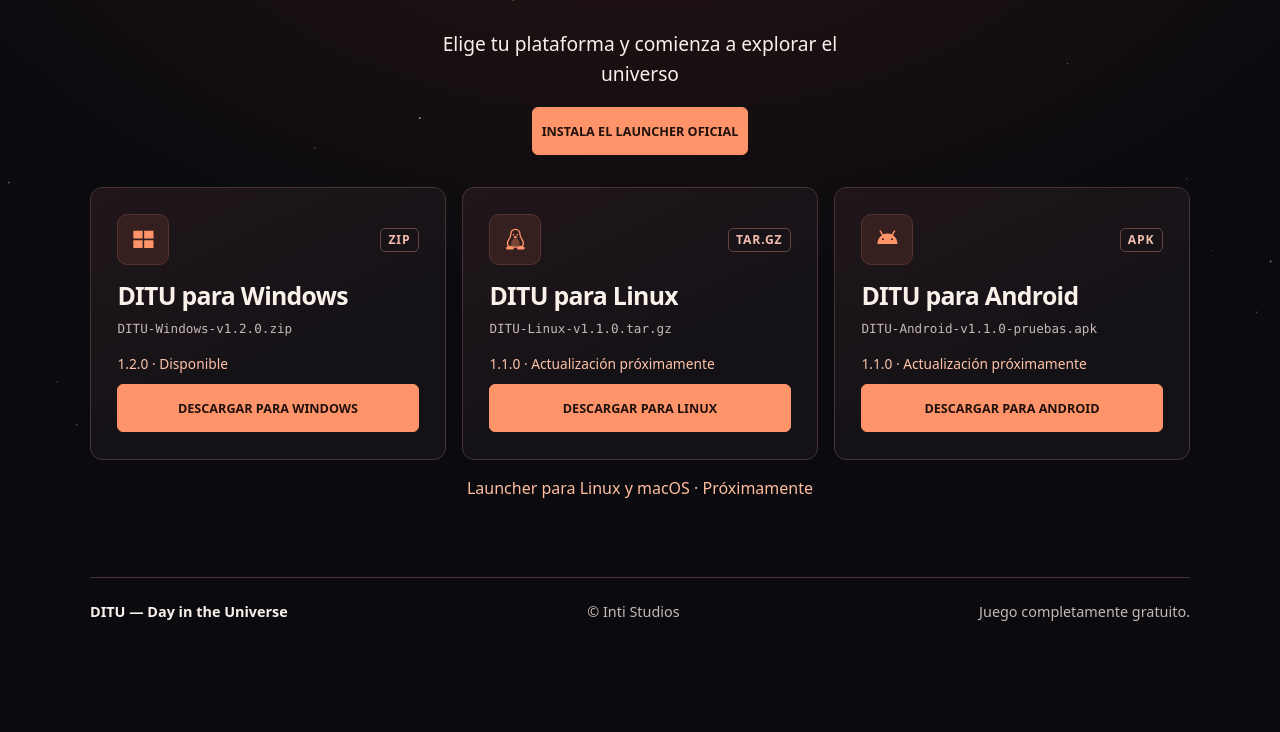
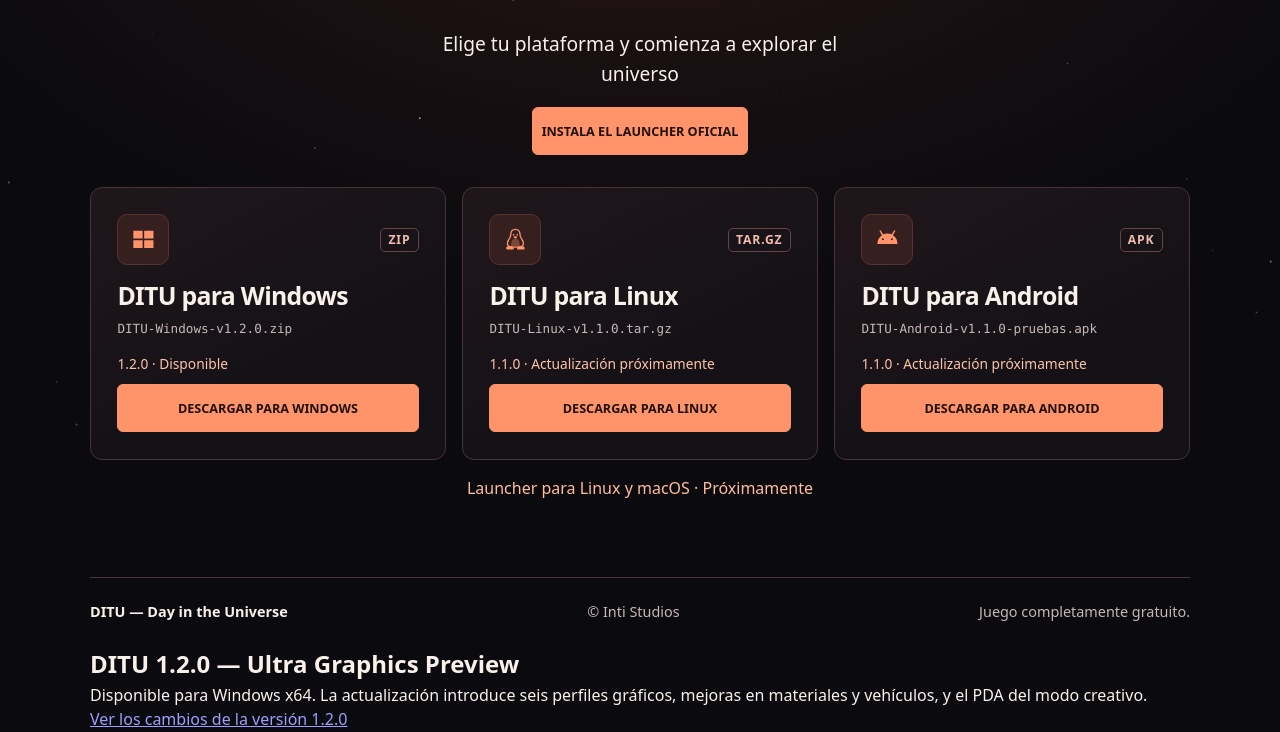
Before and after one commit to inti-design/DITU, a plain HTML site: page docs/index.html in a window 1280 px wide. Shown: the part 324-1056 px from the top of the page. Before the commit the page ends 969 px from the top, so only its background shows below. Drawn offline with Linux system fonts and the light colour scheme.

Commit message:
Publicar descargas de DITU 1.2.0 para Windows

```diff
--- a/docs/index.html
+++ b/docs/index.html
@@ -80,6 +80,11 @@
       <p>© Inti Studios</p>
       <p>Juego completamente gratuito.</p>
     </footer>
+    <section aria-labelledby="novedades">
+      <h2 id="novedades">DITU 1.2.0 — Ultra Graphics Preview</h2>
+      <p>Disponible para Windows x64. La actualización introduce seis perfiles gráficos, mejoras en materiales y vehículos, y el PDA del modo creativo.</p>
+      <p><a href="https://github.com/inti-design/DITU/releases/tag/v1.2.0">Ver los cambios de la versión 1.2.0</a></p>
+    </section>
   </main>
 </body>
 </html>
```
